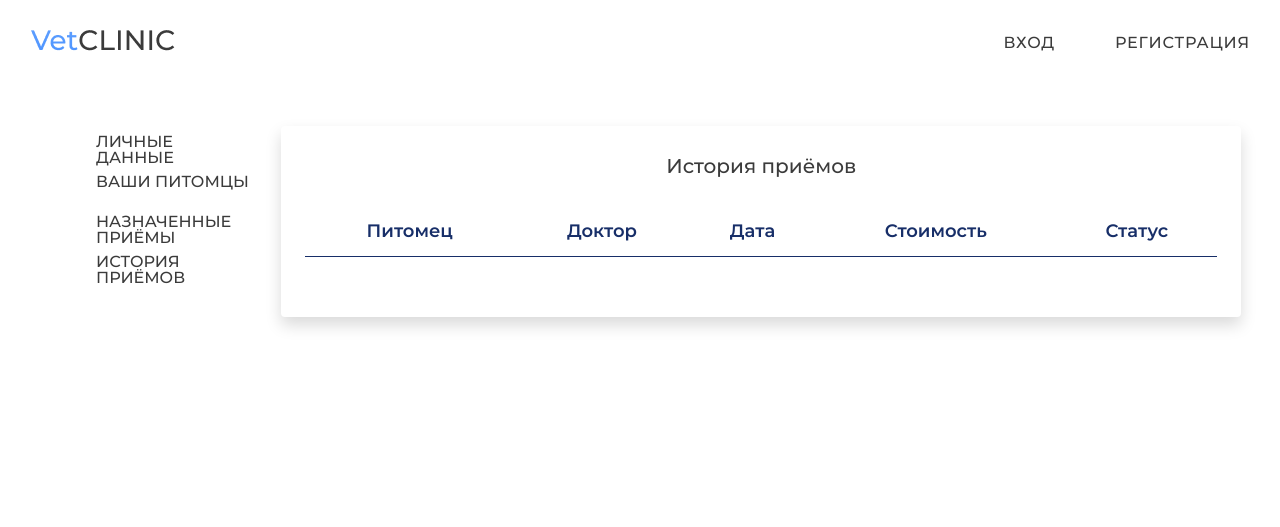
After one commit to igliya/VetClinic, a Symfony app: template templates/profile/checkups-history.html.twig in a window 1280 px wide. The commit adds this page. Shown: the top 527 px of the page. Run offline with Twig, Linux system fonts and the light colour scheme; the template is opened without the code that fills it, so the values that code supplies are empty; some libraries are stand-ins or nearby versions.

Commit message:
Added checkups tables and pet list

```diff
--- a/public/css/style.css
+++ b/public/css/style.css
@@ -504,6 +504,7 @@ body {
     color: #fff;
     text-align: center;
     background: #60A0FF;
+    margin: auto;
 }
 
 .home-services-button {
@@ -526,6 +527,14 @@ body {
     display: inline-block;
     vertical-align: middle;
     line-height: normal;
+}
+
+.block-header {
+    font-family: Montserrat;
+    font-style: normal;
+    color: #3B3B3B;
+    font-weight: 500;
+    font-size: 20px;
 }
 /* home styles end */
 
@@ -617,13 +626,18 @@ form .button input {
 .section__link {
     font-family: Montserrat;
     font-style: normal;
-    font-weight: normal;
-    color: #172E68;
-    font-size: 18px;
+    color: #3B3B3B;
+    font-weight: 500;
+    font-size: 16px;
+    height: 40px;
 }
 
-.section__title {
-    font-size: 24px;
+.section-padding {
+    margin-left: 80px;
+}
+
+.current-menu-link {
+    color: #0A58CA;
 }
 /* section styles end */
 
--- a/templates/base.html.twig
+++ b/templates/base.html.twig
@@ -32,9 +32,11 @@
                                     <a href="{{ path('app_register') }}" class="header__link">Регистрация</a>
                                 </li>
                             {% else %}
-                                <li class="header__item">
-                                    <a href="{{ path('app_home') }}" class="header__link">Личный кабинет</a>
-                                </li>
+                                {% block profile %}
+                                    <li class="header__item">
+                                        <a href="{{ path('client_profile') }}" class="header__link">Личный кабинет</a>
+                                    </li>
+                                {% endblock %}
                                 <li class="header__item">
                                     <div class="dropdown">
                                         <button class="dropdown-button">{{ app.user.username }}</button>
--- /dev/null
+++ b/templates/profile/checkups-history.html.twig
@@ -0,0 +1,50 @@
+{% extends 'profile/index.html.twig' %}
+
+{% block title %}VetClinic | История приёмов {% endblock %}
+
+{% block profile %}
+    <li class="header__item">
+        <a href="{{ path('client_profile') }}" class="header__link">Записаться на приём</a>
+    </li>
+{% endblock %}
+
+{% block content %}
+    <div class="home">
+        <div class="wrapper">
+            <div class="home__info">
+                <h1 class="block-header text-center">
+                    История приёмов
+                </h1>
+            </div>
+        </div>
+        <table class="table table-hover text-center">
+            <thead class="topic-table__header">
+            <tr>
+                <th scope="col">Питомец</th>
+                <th scope="col">Доктор</th>
+                <th scope="col">Дата</th>
+                <th scope="col">Стоимость</th>
+                <th scope="col">Статус</th>
+            </tr>
+            </thead>
+            <tbody class="topic-table__content">
+            {% for checkup in pagination %}
+                <tr>
+                    <td>{{ checkup.pet.name }}</td>
+                    <td>{{ checkup.doctor.username }}</td>
+                    <td>{{ checkup.date|date('d.m.Y h:i')  }}</td>
+                    {% if checkup.payment is same as null%}
+                        <td></td>
+                    {% else %}
+                        <td>{{ checkup.payment.sum }} р.</td>
+                    {% endif %}
+                    <td>{{ checkup.status }}</td>
+                </tr>
+            {% endfor %}
+            </tbody>
+        </table>
+        <div class="navigation paginator__text">
+            {{ knp_pagination_render(pagination) }}
+        </div>
+    </div>
+{% endblock %}
--- /dev/null
+++ b/templates/profile/index.html.twig
@@ -0,0 +1,39 @@
+{% extends 'base.html.twig' %}
+
+{% block title %}VetClinic | Личный кабинет {% endblock %}
+
+{% block main %}
+    <div class="row main__row">
+        <nav class="col-md-2 d-none d-md-block sidebar section-padding">
+            <div class="sidebar-sticky">
+                <ul class="nav flex-column">
+                    <li class="nav-item text-left">
+                        <div class="active">
+                            <a class="nav-link section__link{% if app.request.get('_route') is same as 'client_profile' %}{{ ' current-menu-link' }}{% endif %}" href="{{ path('client_profile') }}">ЛИЧНЫЕ ДАННЫЕ</a>
+                        </div>
+                    </li>
+                    <li class="nav-item text-left">
+                        <div class="active">
+                            <a class="nav-link section__link{% if app.request.get('_route') is same as 'client_pets' %}{{ ' current-menu-link' }}{% endif %}" href="{{ path('client_pets') }}">ВАШИ ПИТОМЦЫ</a>
+                        </div>
+                    </li>
+                    <li class="nav-item text-left">
+                        <div class="active">
+                            <a class="nav-link section__link{% if app.request.get('_route') is same as 'client_checkups' %}{{ ' current-menu-link' }}{% endif %}" href="{{ path('client_checkups') }}">НАЗНАЧЕННЫЕ ПРИЁМЫ</a>
+                        </div>
+                    </li>
+                    <li class="nav-item text-left">
+                        <div class="active">
+                            <a class="nav-link section__link{% if app.request.get('_route') is same as 'client_checkups_history' %}{{ ' current-menu-link' }}{% endif %}" href="{{ path('client_checkups_history') }}">ИСТОРИЯ ПРИЁМОВ</a>
+                        </div>
+                    </li>
+                </ul>
+            </div>
+        </nav>
+        <main class="col-md-8 ml-sm-auto col-lg-9 px-4 shadow bg-white rounded" role="main">
+            {% block content %}
+            {% endblock %}
+        </main>
+    </div>
+<!-- Services end -->
+{% endblock %}
--- a/templates/services_list/index.html.twig
+++ b/templates/services_list/index.html.twig
@@ -9,7 +9,7 @@
             <div class="home">
                 <div class="wrapper">
                     <div class="home__info">
-                        <h1 class="section__link section__title text-center">
+                        <h1 class="block-header text-center">
                             Список предоставляемых услуг
                         </h1>
                     </div>
```
Also changed, not shown: src/Controller/ProfileController.php (added, +141 -0 lines), src/Entity/Checkup.php (+21 -0 lines), src/Repository/CheckupRepository.php (+8 -25 lines), src/Repository/ClientRepository.php (+0 -29 lines), src/Repository/PetRepository.php (+6 -25 lines), templates/profile/checkups.html.twig (added, +46 -0 lines), templates/profile/pets.html.twig (added, +50 -0 lines).
